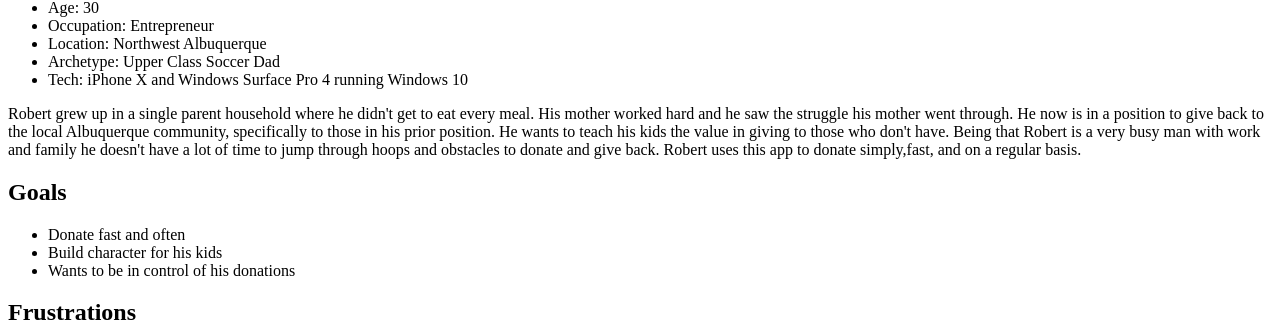
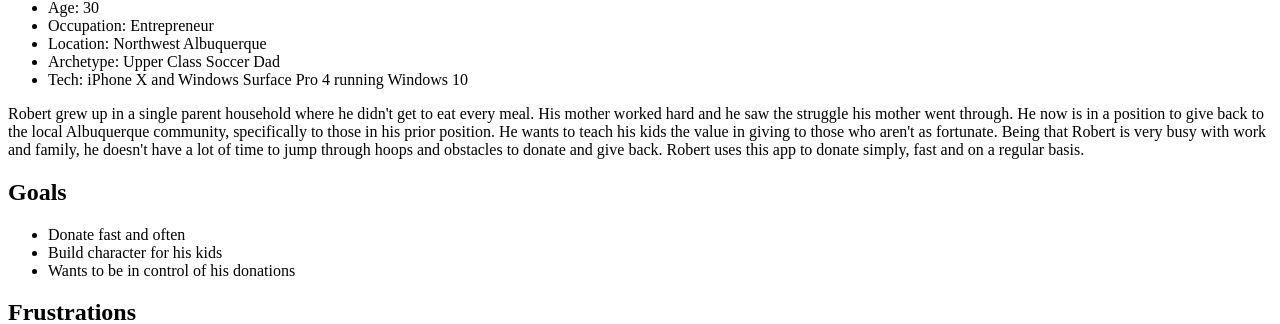
Before and after one commit to Npascetti/kindness, a PHP site: page /robert.php in a window 1280 px wide. Shown: the part 1058-1382 px from the top of the page. Run offline with PHP 8.4, Linux system fonts and the light colour scheme.

Commit message:
fixed typos in Robert bio

```diff
--- a/epic/robert.php
+++ b/epic/robert.php
@@ -31,9 +31,9 @@
 				</ul>
 			<p>Robert grew up in a single parent household where he didn't get to eat every meal. His mother worked hard
 				and he saw the struggle his mother went through. He now is in a position to give back to the local Albuquerque
-				community, specifically to those in his prior position. He wants to teach his kids the value in giving to those who don't have.
-				Being that Robert is a very busy man with work and family he doesn't have a lot of time to jump through hoops
-				and obstacles to donate and give back. Robert uses this app to donate simply,fast, and on a regular basis. </p>
+				community, specifically to those in his prior position. He wants to teach his kids the value in giving to those who aren't as fortunate.
+				Being that Robert is very busy with work and family, he doesn't have a lot of time to jump through hoops
+				and obstacles to donate and give back. Robert uses this app to donate simply, fast and on a regular basis. </p>
 			<h2>Goals</h2>
 				<ul>
 					<li>Donate fast and often</li>
```
